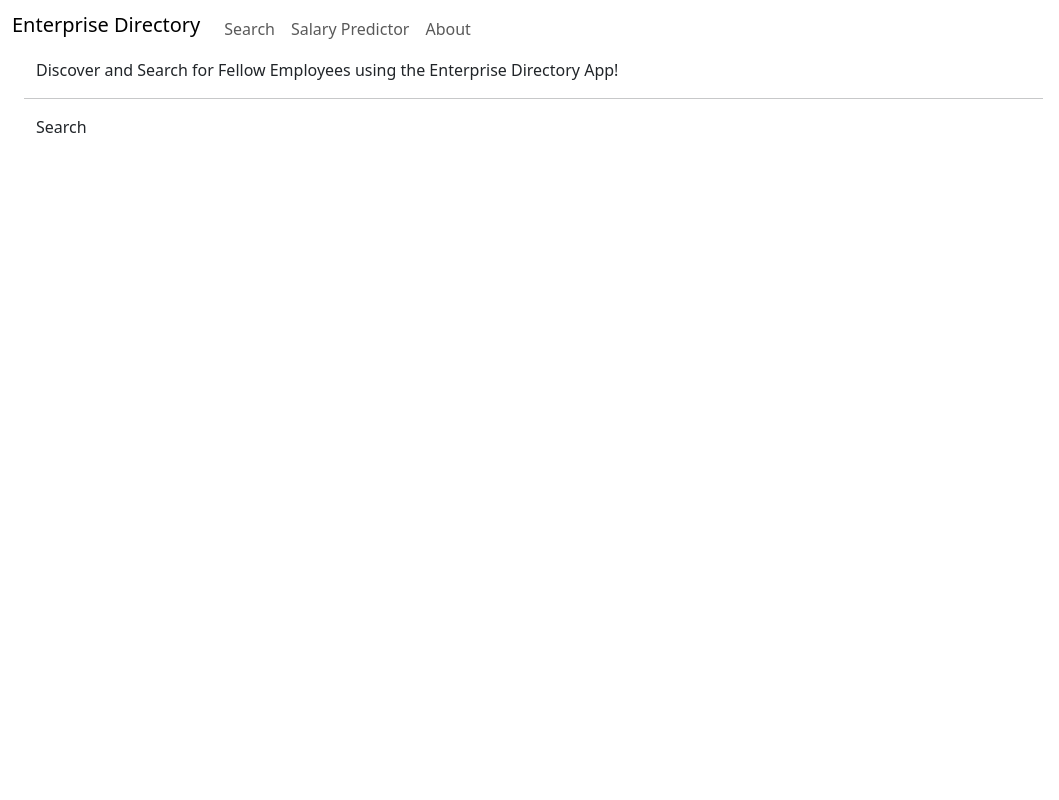
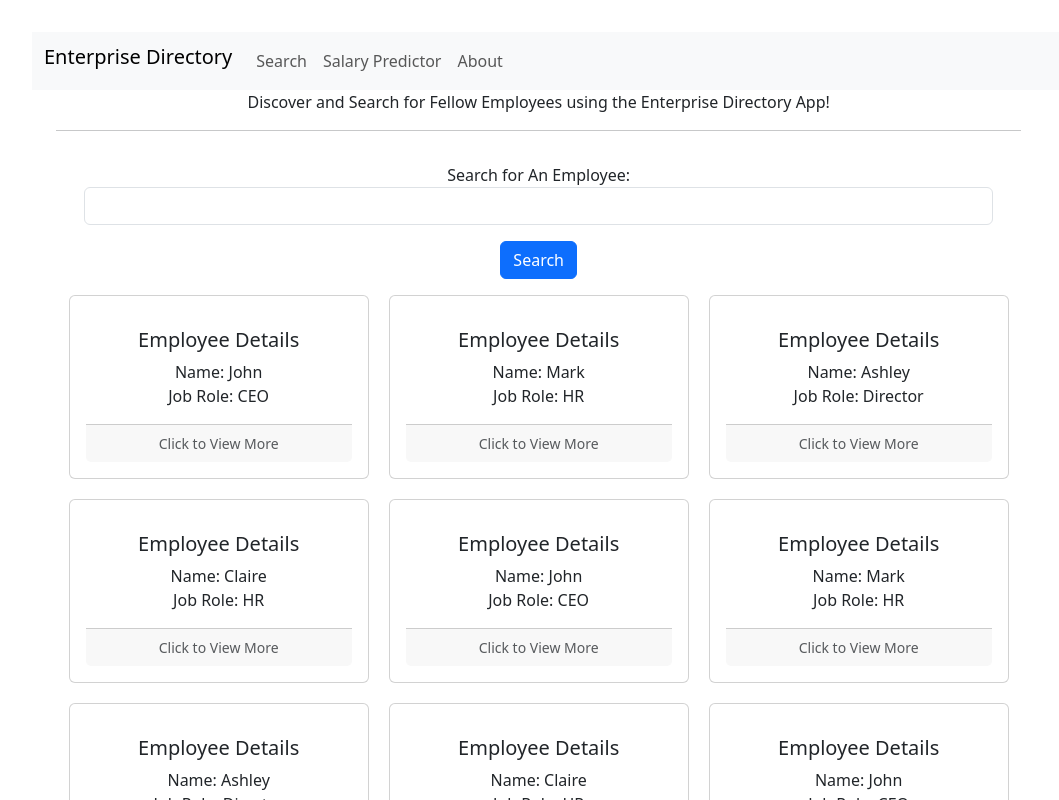
Before and after one commit to farooquif/capstone, a React (Vite) app in the folder reactFrontend/: page / in a window 1280 px wide. Shown: the top 800 px of the page, without its empty margins (0-1059 px from the left). Built offline with nearby package versions, Linux system fonts and the light colour scheme.

Commit message:
Search page and About page are done. Search page is using fake data for now, but is ready to be connected to API whenever.

```diff
--- a/reactFrontend/src/App.jsx
+++ b/reactFrontend/src/App.jsx
@@ -1,4 +1,5 @@
 import React, { useState, useEffect } from "react";
+import "./styles/App.css"
 
 import { BrowserRouter as Router, Route, Routes, Link } from "react-router-dom";
 
--- a/reactFrontend/src/components/About.jsx
+++ b/reactFrontend/src/components/About.jsx
@@ -1,7 +1,16 @@
 import React from "react";
 
 const About = () => {
-  return <div>About</div>;
+  return (
+    <div>
+      Welcome to the Capstone Project of Group *Git Happens*! The app serves as
+      a searchable enterprise directory. When logged into the app, an employee
+      may search for other employees by name, or instantly access a list of
+      their direct reports. Information provided for employees includes name,
+      job role, location, phone number, and optionally the salary if your
+      permissions allow it.
+    </div>
+  );
 };
 
 export default About;
--- /dev/null
+++ b/reactFrontend/src/components/EmployeeCard.jsx
@@ -0,0 +1,30 @@
+import React from "react";
+import { useNavigate } from "react-router-dom";
+import { Link } from "react-router-dom";
+
+const EmployeeCard = ({ name, id, job_role }) => {
+  const navigate = useNavigate();
+
+  return (
+      <div
+        onClick={() => navigate(`/profile/${id}`)}
+        className="card"
+        style={{ flex: "1", minWidth: "300px", maxWidth: "300px", cursor:"pointer" }}
+      >
+        <div className="card-body">
+          <h5 className="card-title">Employee Details</h5>
+          <div className="card-text">Name: {name}</div>
+          <div className="card-text">Job Role: {job_role}</div>
+        </div>
+        <div
+          className="card-footer"
+          style={{ display: "flex", justifyContent: "center" }}
+        >
+          <small className="text-muted">Click to View More</small>
+
+        </div>
+      </div>
+  );
+};
+
+export default EmployeeCard;
--- a/reactFrontend/src/components/Search.jsx
+++ b/reactFrontend/src/components/Search.jsx
@@ -1,7 +1,147 @@
 import React from "react";
+import { useState } from "react";
+
+import EmployeeCard from "./EmployeeCard";
+
+const fake_employees = [
+  {
+    "name": "John",
+    "id": 1,
+    "job_role": "CEO"
+  },
+  {
+    "name": "Mark",
+    "id": 2,
+    "job_role": "HR"
+  },
+  {
+    "name": "Ashley",
+    "id": 3,
+    "job_role": "Director"
+  },
+  {
+    "name": "Claire",
+    "id": 5,
+    "job_role": "HR"
+  },
+  {
+    "name": "John",
+    "id": 1,
+    "job_role": "CEO"
+  },
+  {
+    "name": "Mark",
+    "id": 2,
+    "job_role": "HR"
+  },
+  {
+    "name": "Ashley",
+    "id": 3,
+    "job_role": "Director"
+  },
+  {
+    "name": "Claire",
+    "id": 5,
+    "job_role": "HR"
+  },
+  {
+    "name": "John",
+    "id": 1,
+    "job_role": "CEO"
+  },
+  {
+    "name": "Mark",
+    "id": 2,
+    "job_role": "HR"
+  },
+  {
+    "name": "Ashley",
+    "id": 3,
+    "job_role": "Director"
+  },
+  {
+    "name": "Claire",
+    "id": 5,
+    "job_role": "HR"
+  },
+  {
+    "name": "John",
+    "id": 1,
+    "job_role": "CEO"
+  },
+  {
+    "name": "Mark",
+    "id": 2,
+    "job_role": "HR"
+  },
+  {
+    "name": "Ashley",
+    "id": 3,
+    "job_role": "Director"
+  },
+  {
+    "name": "Claire",
+    "id": 5,
+    "job_role": "HR"
+  }
+]
 
 const Search = () => {
-  return <div>Search</div>;
+  const [searchName, setSearchName] = useState("");
+  const [employees, setEmployees] = useState([]);
+
+  const handleSubmit = async (e) => {
+    e.preventDefault();
+
+    try {
+      // Here, we fetch the employees (name , id, job_role) that match the entered name
+      const response = await fetch(
+        `${import.meta.env.VITE_DIRECTORY_API_URL}/employees?name=${searchName}`
+      );
+      if (!response.ok) {
+        throw new Error(`HTTP error! status: ${response.status}`);
+      }
+      const data = await response.json();
+      setEmployees(data);
+    } catch (error) {
+      console.error("Network error: ", error);
+    }
+  };
+
+  return (
+    <>
+      <div>
+        <form onSubmit={handleSubmit} className="p-3">
+          <div className="form-group">
+            <label htmlFor="name">Search for An Employee:</label>
+            <input
+              type="text"
+              className="form-control"
+              id="name"
+              name="name"
+              value={searchName}
+              onChange={(e) => setSearchName(e.target.value)}
+            />
+          </div>
+          <button type="submit" className="mt-3 btn btn-primary">
+            Search
+          </button>
+        </form>
+      </div>
+      {fake_employees.length == 0 ? (
+        <p>No results. Make sure you spelled right!</p>
+      ) : (
+        <div
+          className="card-container"
+          style={{ display: "flex", flexWrap: "wrap", gap: "20px", justifyContent: "center" }}
+        >
+          {fake_employees.map((employee) => (
+            <EmployeeCard key={employee.id} name={employee.name} id={employee.id} job_role={employee.job_role} />
+          ))}
+        </div>
+      )}
+    </>
+  );
 };
 
 export default Search;
--- a/reactFrontend/src/hooks/AuthContext.jsx
+++ b/reactFrontend/src/hooks/AuthContext.jsx
@@ -28,7 +28,7 @@ export const AuthProvider = ({ children }) => {
         throw new Error("Login failed");
       }
     } catch (error) {
-      console.error(error);
+      console.error("Network error: ", error);
     }
   };
 
--- a/reactFrontend/src/index.css
+++ /dev/null
@@ -1,4 +0,0 @@
-:root {
-  --bs-tertiary-bg-rgb: blue;
-  --bs-bg-opacity: 0.5;
-}
--- a/reactFrontend/src/main.jsx
+++ b/reactFrontend/src/main.jsx
@@ -2,7 +2,7 @@ import { StrictMode } from 'react'
 import { createRoot } from 'react-dom/client'
 import "bootstrap/dist/css/bootstrap.min.css";
 import "bootstrap/dist/js/bootstrap.js";
-import './index.css'
+import './styles/index.css'
 import App from './App.jsx'
 
 createRoot(document.getElementById('root')).render(
--- /dev/null
+++ b/reactFrontend/src/styles/app.css
@@ -0,0 +1,38 @@
+#root {
+    max-width: 1280px;
+    margin: 0 auto;
+    padding: 2rem;
+    text-align: center;
+  }
+
+  .logo {
+    height: 6em;
+    padding: 1.5em;
+    will-change: filter;
+    transition: filter 300ms;
+  }
+  .logo:hover {
+    filter: drop-shadow(0 0 2em #646cffaa);
+  }
+  .logo.react:hover {
+    filter: drop-shadow(0 0 2em #61dafbaa);
+  }
+
+  @keyframes logo-spin {
+    from {
+      transform: rotate(0deg);
+    }
+    to {
+      transform: rotate(360deg);
+    }
+  }
+
+  @media (prefers-reduced-motion: no-preference) {
+    a:nth-of-type(2) .logo {
+      animation: logo-spin infinite 20s linear;
+    }
+  }
+
+  .read-the-docs {
+    color: #888;
+  }
--- /dev/null
+++ b/reactFrontend/src/styles/index.css
@@ -0,0 +1,25 @@
+#root {
+  max-width: 1280px;
+  margin: 0 auto;
+}
+.card {
+  padding: 1em;
+}
+.bg-yellow {
+  background-color: yellow;
+  padding: 0.5em;
+  margin-top: 1em;
+  text-align: center;
+  border-radius: 15px;
+}
+.bg-green {
+  background-color: green;
+  padding: 0.5em;
+  margin-top: 1em;
+  text-align: center;
+  border-radius: 15px;
+}
+
+.bg-light {
+  background-color: lightgray !important;
+}
```
